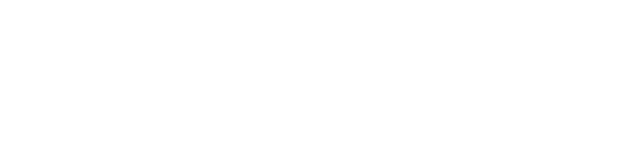
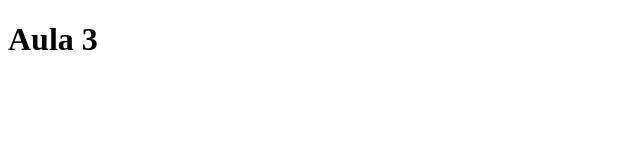
Before and after one commit to samiraetc/aula3, a plain HTML site: page index.html in a window 1280 px wide. Shown: the whole page, without its empty margins (0-640 px from the left). Drawn offline with Linux system fonts and the light colour scheme.

Commit message:
inseri um titulo

```diff
--- a/index.html
+++ b/index.html
@@ -6,6 +6,6 @@
     <title>Document</title>
 </head>
 <body>
-
+    <h1>Aula 3</h1>
 </body>
 </html>
```
